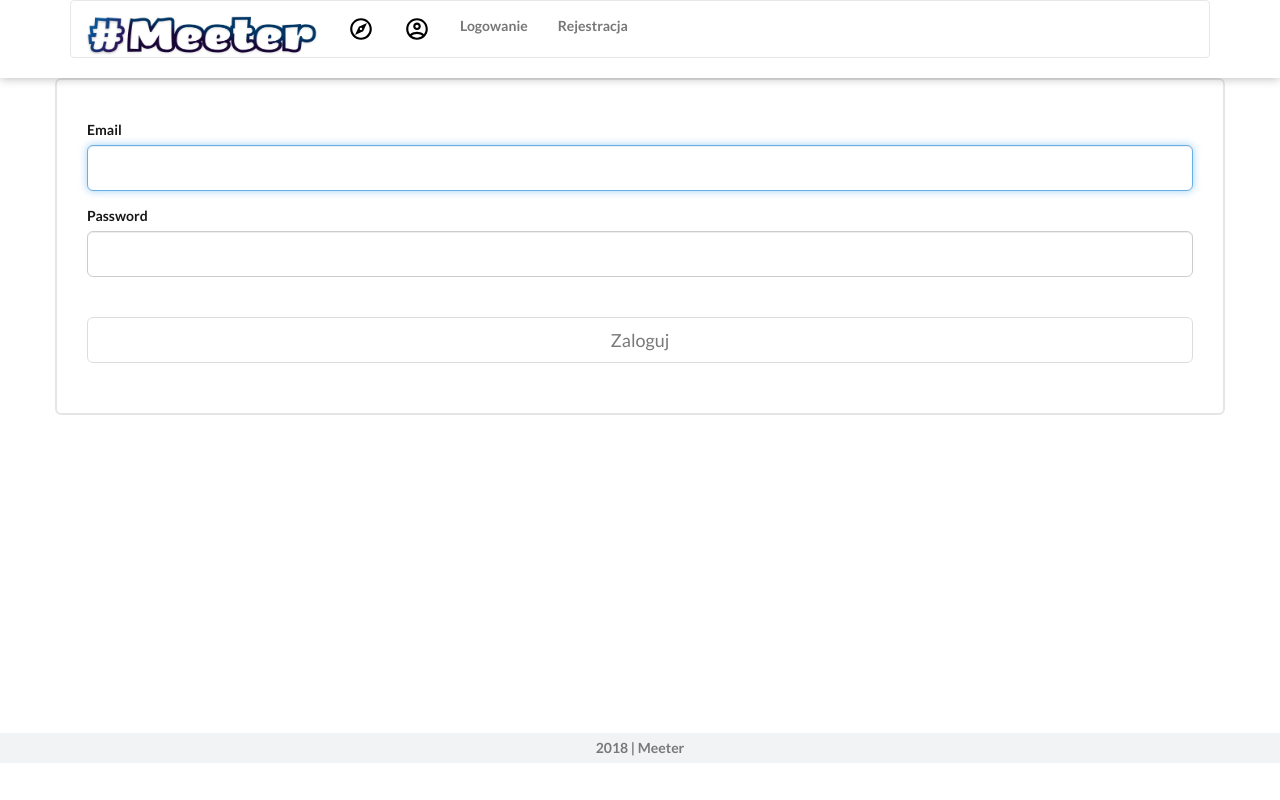
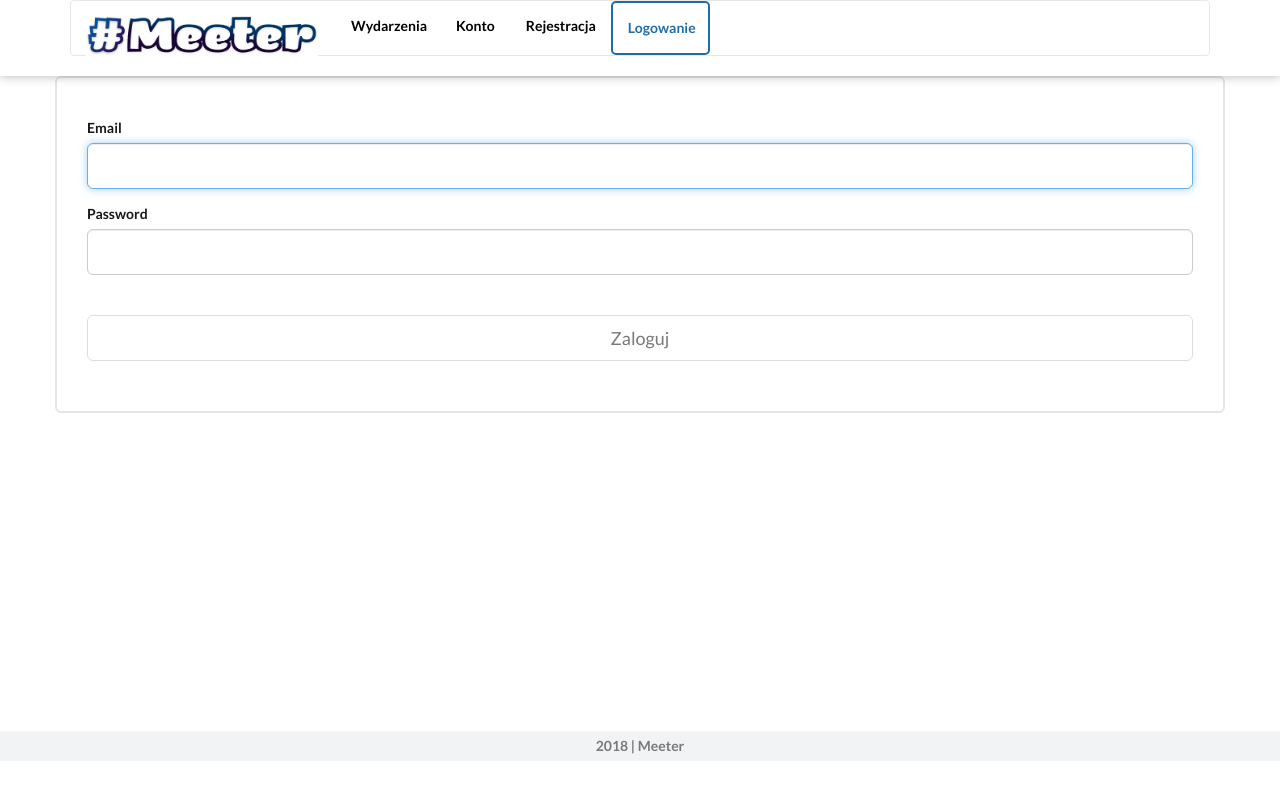
Before and after one commit to Koli96/MeeterWWW, a React (Create React App) app: page /login in a window 1280 px wide. Built offline with nearby package versions, Linux system fonts and the light colour scheme.

Commit message:
Wyrowananie styli naglowka ze stylami w layoucie

```diff
--- a/src/components/shared/header.js
+++ b/src/components/shared/header.js
@@ -1,7 +1,7 @@
 import React, {Component, Fragment} from "react";
 import PropTypes from "prop-types";
 import {Link, withRouter} from "react-router-dom";
-
+import '../../styles/css/main.css'
 import logo from "../../assets/img/meeter-logo.png";
 import ExploreIcon from "../../assets/icons/explore.svg";
 import AccountIcon from "../../assets/icons/account.svg";
@@ -13,13 +13,13 @@ class Header extends Component {
 			return (
 				<Fragment>
 					<li className="nav-item">
-						<Link className="nav-link" to="/login">
-							Logowanie
+						<Link className="nav-link headerLink" to="/register">
+							Rejestracja
 						</Link>
 					</li>
 					<li className="nav-item">
-						<Link className="nav-link" to="/register">
-							Rejestracja
+						<Link className="nav-link loginBtn" to="/login">
+							Logowanie
 						</Link>
 					</li>
 				</Fragment>
@@ -58,18 +58,16 @@ class Header extends Component {
 								className="collapse navbar-collapse col-4 justify-content-end"
 								id="navbarNav">
 								<Nav>
-									<NavItem>
-										<Link className="nav-link" to="/events/list">
-											{" "}
-											<img src={ExploreIcon} alt="explore" />
+									<li className="nav-item">
+									<Link className="nav-link headerLink"  to="/events/list">
+											Wydarzenia
 										</Link>
-									</NavItem>
-									<NavItem>
-										<Link className="nav-link" to="/account">
-											{" "}
-											<img src={AccountIcon} alt="account" />
+									</li>
+									<li className="nav-item">
+						<Link className="nav-link headerLink"  to="/account">
+											Konto
 										</Link>
-									</NavItem>
+									</li>
 									{this.renderUserInfoSection()}
 								</Nav>
 							</Navbar.Collapse>
--- a/src/styles/css/main.css
+++ b/src/styles/css/main.css
@@ -16,13 +16,32 @@ body {
 .small-button {
     color: #226CA6;
 }
+a {
+    color: black !important;
+    text-decoration: none;
+    margin-left: 3%;
 
-a {
-    text-decoration: none;
 }
 
-a:hover {
-    color: #6D6D6D;
+a.headerLink:hover {
+    color: #6D6D6D !important;
+    border-bottom-style: solid;
+    border-bottom-width: medium;
+    border-bottom-color: black;
+    border-bottom-color: #226CA6;
+}
+a.loginBtn
+{
+border-style: solid;
+border-color: #226CA6;
+border-width: 2px;
+border-radius: 5px;
+color: #226CA6 !important;
+}
+a.loginBtn:hover
+{
+color: white !important;
+background-color: #226CA6 !important;
 }
 
 * {
```
